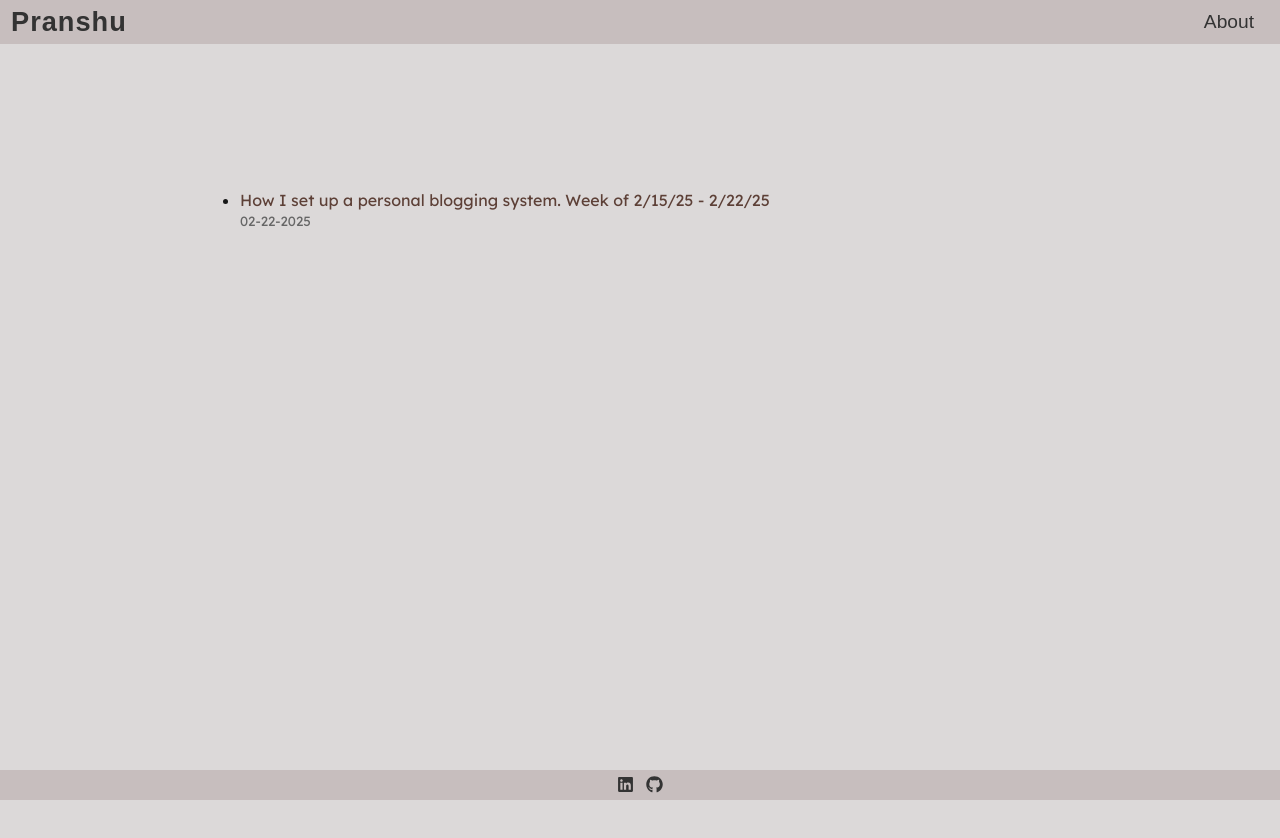
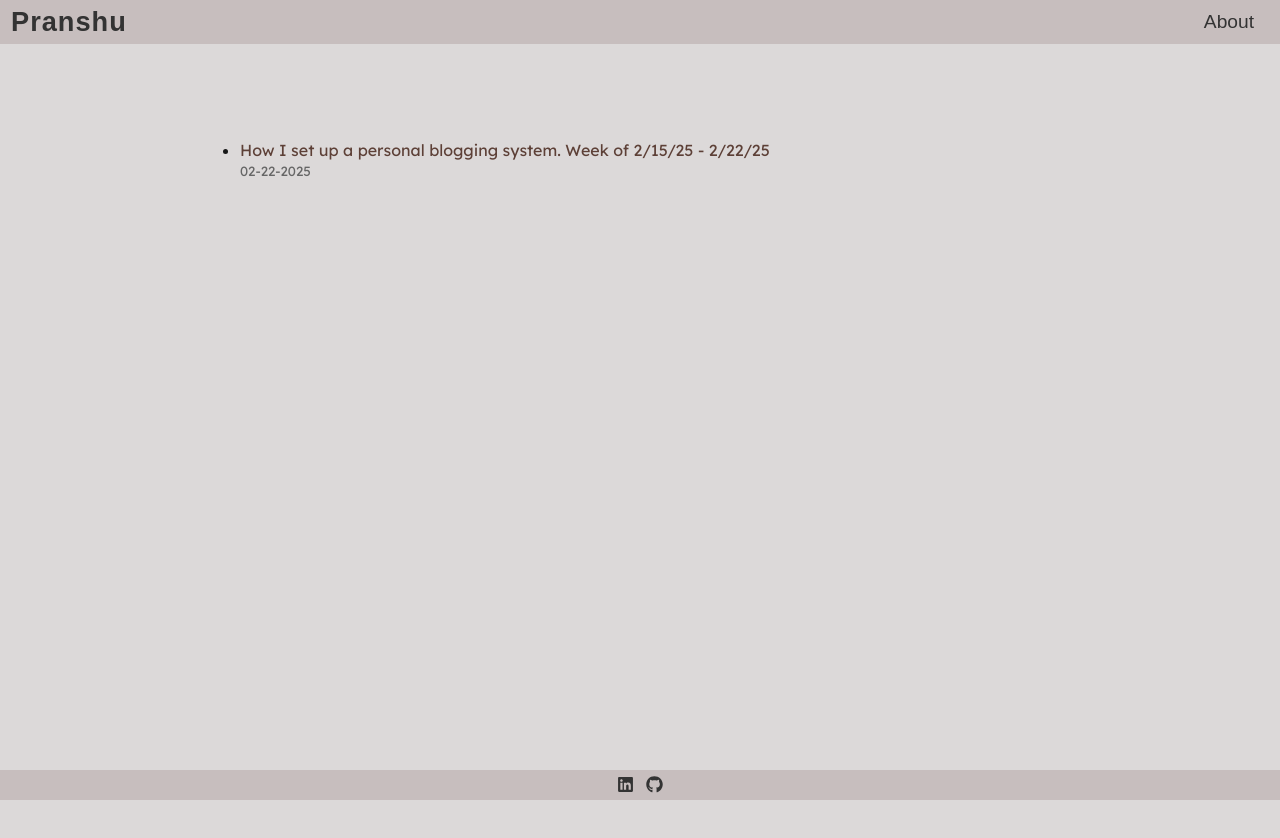
Before and after one commit to RayFrightener/pranshublog, a Next.js app in the folder blog/: page / in a window 1280 px wide. Shown: the top 838 px of the page. Built offline with nearby package versions, Linux system fonts and the light colour scheme.

Commit message:
css selector not pure fix

```diff
--- a/blog/src/app/layout.js
+++ b/blog/src/app/layout.js
@@ -11,7 +11,7 @@ export default function RootLayout({ children }) {
         <title>Pranshu's Blog</title>
         <meta name="description" content="Technology blog" />
       </head>
-      <body>
+      <body className={styles.layoutBody}>
         <header className={styles.layoutHeader}>
           <a href="/" className={styles.logo}>Pranshu</a>
           <a href="/about" className={styles.about}>About</a>
--- a/blog/src/app/layout.module.css
+++ b/blog/src/app/layout.module.css
@@ -55,7 +55,7 @@
     color: #5D4037;
 }
 
-body {
+.layoutBody body {
     padding-top: 50px;
 }
 
```
